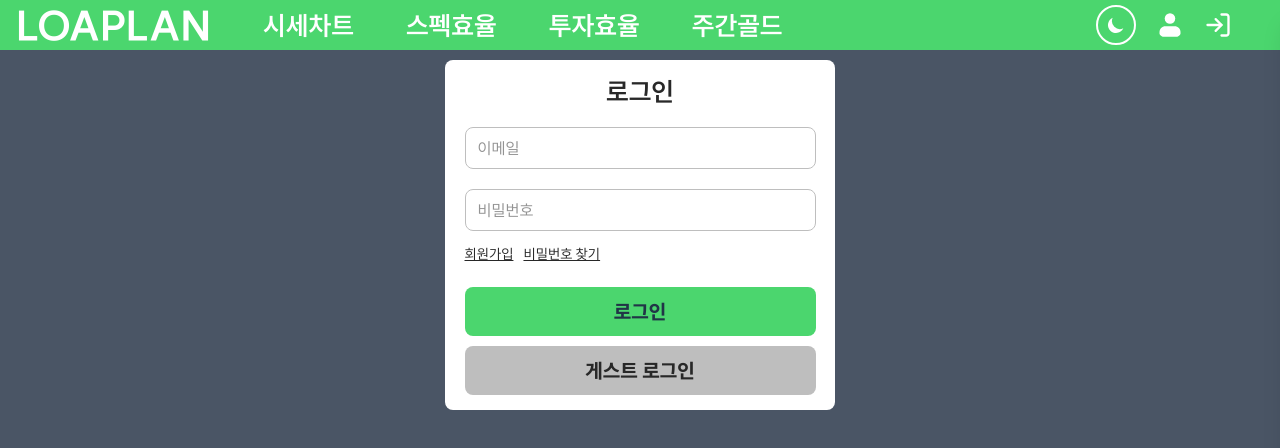
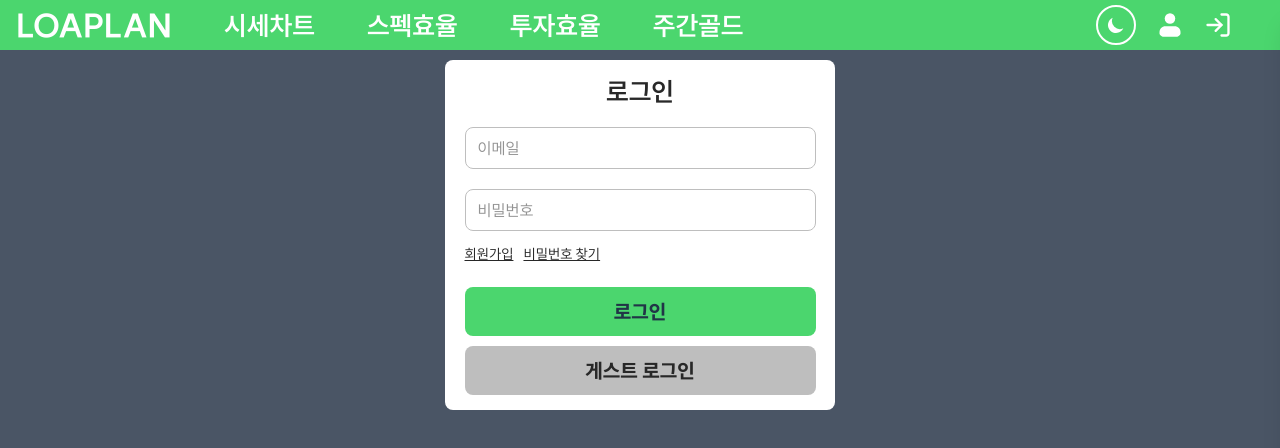
Before and after one commit to mycreature/LoaPlan, a React (Vite) app in the folder Client/: page /login in a window 1280 px wide. Shown: the top 448 px of the page. Built offline with nearby package versions, Linux system fonts and the light colour scheme.

Commit message:
[chore] h1의 font-size 32px로 변경

```diff
--- a/Client/src/styles/styles.css
+++ b/Client/src/styles/styles.css
@@ -23,7 +23,7 @@
 
 @layer base {
   h1 {
-    font-size: 40px !important;
+    font-size: 32px !important;
     font-family: 'SUIT';
     font-weight: 800;
   }
```
